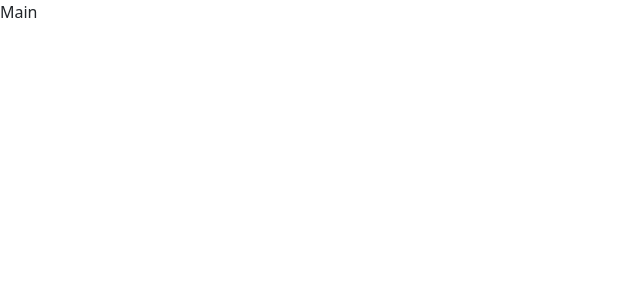
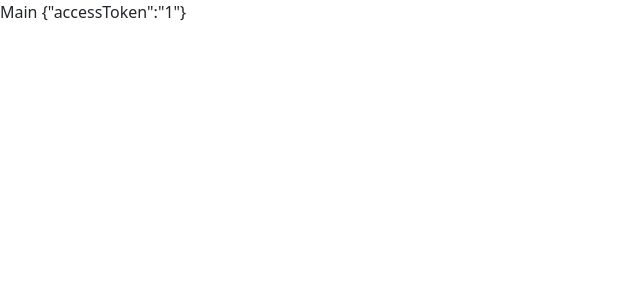
Before and after one commit to Shuhratt/dom-react-redux-project-lvl4, a React app: page / in a window 1280 px wide. Shown: the top 300 px of the page, without its empty margins (0-640 px from the left). Built offline with nearby package versions, Linux system fonts and the light colour scheme; the HTML template or start-up script is replaced by a standard one.

Commit message:
edited context

```diff
--- a/components/Main.jsx
+++ b/components/Main.jsx
@@ -1,7 +1,9 @@
-import React from "react";
+import React, { useContext } from "react";
+import { AuthContext } from "../context/auth";
 
 const Main = () => {
-  return <div>Main</div>;
+  const { accessToken } = useContext(AuthContext);
+  return <div>Main {JSON.stringify(accessToken)}</div>;
 };
 
 export default Main;
--- /dev/null
+++ b/context/auth.jsx
@@ -0,0 +1,13 @@
+import React, { createContext, useEffect, useState } from "react";
+
+export const AuthContext = createContext({ accessToken: "" });
+
+export const AuthProvider = ({ children }) => {
+  const [accessToken, setToken] = useState({ accessToken: "1" });
+
+  return (
+    <AuthContext.Provider value={{ accessToken }}>
+      {children}
+    </AuthContext.Provider>
+  );
+};
--- a/package.json
+++ b/package.json
@@ -72,6 +72,7 @@
     "postcss-loader": "^6.2.1",
     "postcss-preset-env": "^7.4.1",
     "sass-loader": "^12.6.0",
+    "source-map-loader": "^3.0.1",
     "style-loader": "^3.3.1",
     "webpack": "^5.69.1",
     "webpack-cli": "^4.9.2",
--- a/src/index.jsx
+++ b/src/index.jsx
@@ -6,13 +6,18 @@ import "core-js/stable/index.js";
 import "regenerator-runtime/runtime.js";
 
 import "../assets/application.scss";
+import { AuthProvider } from "../context/auth";
 
 if (process.env.NODE_ENV !== "production") {
   localStorage.debug = "chat:*";
 }
 
 createRoot(document.getElementById("chat")).render(
-  <Suspense fallback={null}>
-    <App />
-  </Suspense>
+  <React.StrictMode>
+    <Suspense fallback={null}>
+      <AuthProvider>
+        <App />
+      </AuthProvider>
+    </Suspense>
+  </React.StrictMode>
 );
--- a/webpack.config.cjs
+++ b/webpack.config.cjs
@@ -27,6 +27,11 @@ module.exports = {
   module: {
     rules: [
       {
+        test: /\.js$/,
+        enforce: 'pre',
+        use: ['source-map-loader'],
+      },
+      {
         test: /\.jsx?$/,
         exclude: /node_modules/,
         use: 'babel-loader',
```
Also changed, not shown: 1 other file (tests, documents, lock files or other folders).
